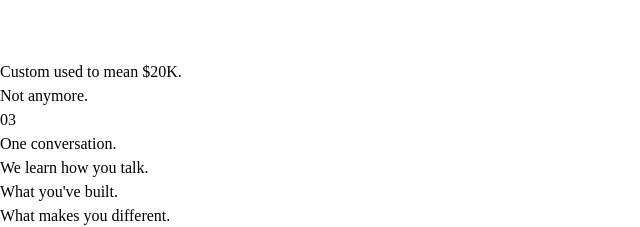
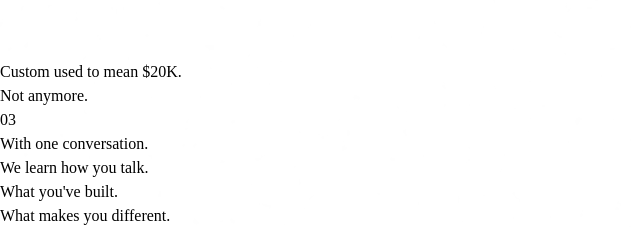
Before and after one commit to solohb5/solo-landing, a React (Vite) app in the folder client/: page / in a window 1280 px wide. Shown: the part 900-1127 px from the top of the page, without its empty margins (0-640 px from the left). Built offline with nearby package versions, Linux system fonts and the light colour scheme.

Commit message:
Change headline to 'With one conversation' and tighten spacing to reveal

```diff
--- a/client/src/pages/LandingPage.tsx
+++ b/client/src/pages/LandingPage.tsx
@@ -150,7 +150,7 @@ export default function LandingPage() {
       </section>
 
       {/* Section 03 - The Process */}
-      <section className="py-20 md:py-32 px-6 md:px-12 max-w-[1400px] mx-auto">
+      <section className="pt-20 md:pt-32 pb-8 md:pb-12 px-6 md:px-12 max-w-[1400px] mx-auto">
         <div className="flex flex-col gap-6 md:gap-10">
           {/* Number */}
           <motion.div
@@ -171,11 +171,11 @@ export default function LandingPage() {
             transition={{ duration: 0.8, delay: 0.2 }}
             className="font-body font-extrabold text-[12vw] md:text-[9vw] leading-[0.85] text-solo-text uppercase tracking-tight"
           >
-            One conversation.
+            With one conversation.
           </motion.h2>
 
           {/* Stacked Details */}
-          <div className="flex flex-col gap-1 md:gap-2 max-w-2xl mt-4 md:mt-8">
+          <div className="flex flex-col gap-1 md:gap-2 max-w-2xl mt-4 md:mt-6">
             <motion.p
               initial={{ opacity: 0, x: -20 }}
               whileInView={{ opacity: 1, x: 0 }}
@@ -208,7 +208,7 @@ export default function LandingPage() {
       </section>
 
       {/* The Big Reveal - Separate section for drama */}
-      <section className="py-16 md:py-24 px-6 md:px-12 max-w-[1400px] mx-auto">
+      <section className="pt-8 md:pt-12 pb-16 md:pb-24 px-6 md:px-12 max-w-[1400px] mx-auto">
         <motion.div
           ref={workRef}
           initial={{ opacity: 0, y: 80 }}
```
